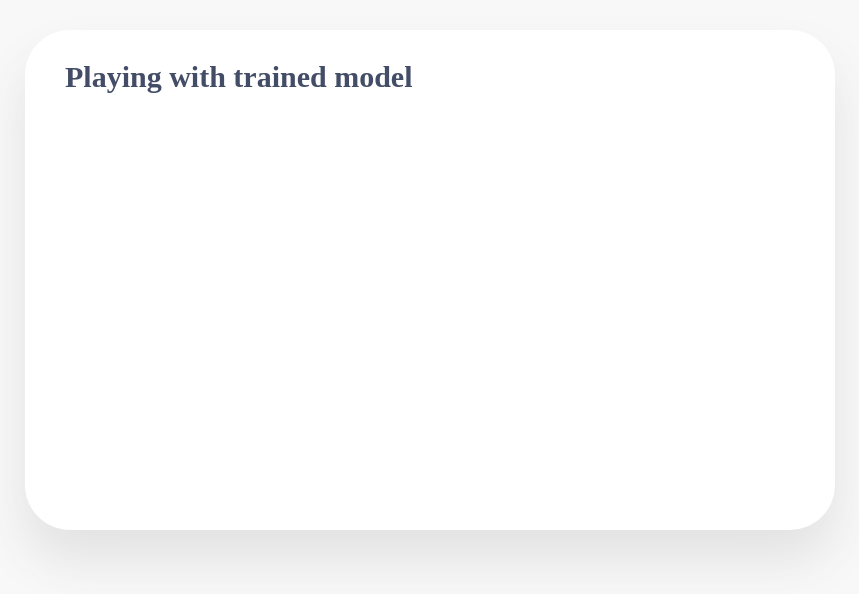
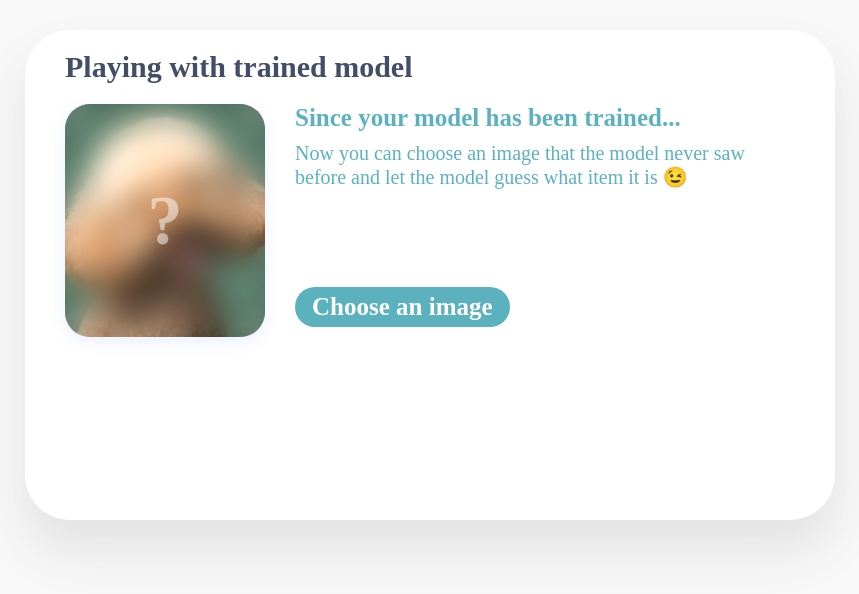
Before and after one commit to howie95/simple-image-classifier-tfjs, an Angular app: page /playing in a window 1280 px wide. Shown: the top 594 px of the page, without its empty margins (210-1069 px from the left). Built offline with nearby package versions, Linux system fonts and the light colour scheme.

Commit message:
Common style changes and playing page finish

```diff
--- a/src/app/app.component.scss
+++ b/src/app/app.component.scss
@@ -3,7 +3,8 @@
   border-radius: 45px;
   background-color: white;
   box-shadow: #e2e2e2 0 30px 50px;
-  padding: 30px 40px;
+  padding: 20px 40px;
+  padding-bottom: 30px;
   margin: 0 auto;
   margin-top: 30px;
   overflow: hidden;
--- a/src/app/app.module.ts
+++ b/src/app/app.module.ts
@@ -6,7 +6,7 @@ import { AppComponent } from './app.component';
 
 @NgModule({
   declarations: [
-    AppComponent
+    AppComponent,
   ],
   imports: [
     BrowserModule,
--- a/src/app/components/button/button.component.scss
+++ b/src/app/components/button/button.component.scss
@@ -1,4 +1,5 @@
 .button-container {
+  display: inline-block;
   position: relative;
   overflow: hidden;
   cursor: pointer;
--- a/src/app/core/store.service.ts
+++ b/src/app/core/store.service.ts
@@ -27,6 +27,12 @@ export class StoreService {
     private tfjsService: TfjsService
   ) { }
 
+  /**
+   * Get stored model labels
+   */
+  getModelLabelList(): Observable<string[]> {
+    return of(this.modelLabels)
+  }
   /**
    * Get stored imageClassList used by pages
    */
@@ -73,7 +79,7 @@ export class StoreService {
     let labels = this.tfjsService.makeLabelOneHot(imageLabelList,this.modelLabels.length)
 
     this.trainModel = this.tfjsService.makeNewModel(this.modelLabels.length, this.imageSideLength)
-    const trainHistory = await this.tfjsService.trainModel(this.trainModel, xs, labels, {
+    await this.tfjsService.trainModel(this.trainModel, xs, labels, {
       onProgress: progress => {
         opt?.onProgress(parseFloat((0.8 * progress + 0.2).toFixed(2)))
       }
@@ -87,14 +93,18 @@ export class StoreService {
   }
 
   async makePredict(imgUrl: string) {
-    let datasetImage = await this.imageService.makeImageDataset([{ image: imgUrl }], this.imageSideLength, {
-      onProgress: progress => {
-        console.log(progress)
-      }
-    })
+    let datasetImage = await this.imageService.makeImageDataset([{ image: imgUrl }], this.imageSideLength)
     let xs = this.tfjsService.getImagesTensor(datasetImage, 1, this.imageSideLength)
     const prediction = (this.trainModel.predict(xs) as tf.Tensor).dataSync()
-    console.log(prediction)
     xs.dispose()
+    let result = []
+    for (let i = 0; i < prediction.length; i++) {
+      result.push({
+        label: this.modelLabels[i],
+        value: parseFloat(prediction[i].toFixed(2))
+      })
+    }
+    result.sort((a, b) => b.value - a.value)
+    return result
   }
 }
--- a/src/app/learn/playing-model/playing-model.component.html
+++ b/src/app/learn/playing-model/playing-model.component.html
@@ -1 +1,39 @@
 <h1 class="page-title">Playing with trained model</h1>
+
+<div class="classifier-container">
+  <div class="classifier-left">
+    <div class="classifier-image">
+      <div class="image-box" style="background-image: url({{classifierImage}});"></div>
+      <div class="image-box image-cover" [ngStyle]="{opacity:predictFinish?'0':'1'}">
+        <span class="icon">?</span>
+      </div>
+    </div>
+    <div class="classifier-ratio" *ngIf="predictFinish">
+      <ng-container *ngFor="let p of predictResultList; index as i">
+        <div class="ratio-item {{p.value >= 0.6 ? 'active' : ''}}" *ngIf="i < 2 && p.value!= 0">
+          <span class="label">{{p.label}}</span>
+          <div class="bar-outside">
+            <div class="bar-inside" [ngStyle]="{width: showRatioBarAnim? p.value*100 + '%' : '0%'}"></div>
+          </div>
+        </div>
+      </ng-container>
+    </div>
+  </div>
+  <div class="classifier-right">
+    <p class="classifier-title">{{classifierTitle}}</p>
+    <p class="classifier-content" *ngIf="!predictFinish">Now you can choose an image that the model never saw before and let the model guess what item it is 😉</p>
+    <p class="classifier-content" *ngIf="predictFinish">Am I right?
+      <br>The prediction accurate is affected by various factors, such as the quantities of train data that you provide.
+      <br>Since I’m a newbie to MachineLearning and TensorFlow,  The image classifier used a very simple model architecture which you can check in the Github.
+      <br><br>This project is inspired by Handwritten digit recognition and Lobe.ai
+    </p>
+
+    <div class="classifier-button">
+      <app-button
+        [label]="predictFinish?'Choose another image':'Choose an image'"
+        (click)="tryChooseImage()">
+      </app-button>
+      <input type="file" name="image" id="imageInput" (change)="predictImageSelected($event)">
+    </div>
+  </div>
+</div>
--- a/src/app/learn/playing-model/playing-model.component.scss
+++ b/src/app/learn/playing-model/playing-model.component.scss
@@ -0,0 +1,113 @@
+.classifier-container {
+  padding: 20px 0;
+  display: flex;
+  flex-direction: row;
+  .classifier-left {
+    .classifier-image {
+      position: relative;
+      width: 200px;
+      height: 233px;
+      border-radius: 25px;
+      overflow: hidden;
+      box-shadow: #adc2ff40 0 5px 15px;
+      .image-box {
+        position: absolute;
+        top: 0;
+        left: 0;
+        width: 200px;
+        height: 233px;
+        background-size: cover;
+        background-position: center;
+      }
+      .image-cover {
+        border-radius: 25px;
+        backdrop-filter: blur(15px) brightness(110%);
+        display: flex;
+        justify-content: center;
+        align-items: center;
+        opacity: 1;
+        transition: .3s all ease-out;
+        .icon {
+          font-size: 70px;
+          font-family: var(--font-family-main);
+          font-weight: bold;
+          color: #ffffff80;
+        }
+      }
+    }
+    .classifier-ratio {
+      margin-top: 15px;
+      width: 200px;
+      border-radius: 25px;
+      box-shadow: #adc2ff40 0 5px 15px;
+      background-color: #F4F7FF;
+      overflow: hidden;
+      padding-top: 10px;
+      padding-bottom: 15px;
+      .ratio-item {
+        padding: 0 9px;
+        margin-bottom: 9px;
+        &:last-child {
+          margin-bottom: 0;
+        }
+        &.active {
+          .label {
+            color: var(--color-success);
+          }
+          .bar-outside {
+            .bar-inside {
+              background-color: var(--color-success);
+            }
+          }
+        }
+        .label {
+          display: block;
+          font-size: 14px;
+          color: var(--color-true);
+          font-family: var(--font-family-main);
+          font-weight: bold;
+          margin-left: 2px;
+          margin-bottom: 3px;
+        }
+        .bar-outside {
+          height: 11px;
+          border-radius: 6px;
+          background-color: white;
+          overflow: hidden;
+          .bar-inside {
+            height: 11px;
+            border-radius: 6px;
+            width: 1%;
+            background-color: var(--color-true);
+            transition: .3s width ease-out;
+          }
+        }
+      }
+    }
+  }
+  .classifier-right {
+    margin-left: 30px;
+    .classifier-title {
+      font-size: var(--font-size-sub-title);
+      font-weight: bold;
+      font-family: var(--font-family-main);
+      color: var(--color-true);
+      margin-bottom: 10px;
+    }
+    .classifier-content {
+      min-height: 130px;
+      margin-bottom: 15px;
+      font-size: var(--font-size-normal);
+      font-family: var(--font-family-main);
+      color: var(--color-true);
+    }
+    .classifier-button {
+      display: inline-block;
+      input {
+        width: 0;
+        height: 0;
+        opacity: 0;
+      }
+    }
+  }
+}
--- a/src/app/learn/playing-model/playing-model.component.ts
+++ b/src/app/learn/playing-model/playing-model.component.ts
@@ -7,14 +7,54 @@ import { StoreService } from '../../core/store.service'
   styleUrls: ['./playing-model.component.scss']
 })
 export class PlayingModelComponent implements OnInit {
-  imageClassList = ''
+  public predictFinish: boolean = false
+  public showRatioBarAnim: boolean = false
+  public modelLabelList: string[] = []
+  public predictResultList: {label: string, value: number}[] = []
+
+  private predictImageUrl: string = ''
+
+  get classifierImage(): string {
+    return this.predictImageUrl || '../../../assets/poodle_dog_guess.png'
+  }
+  get classifierTitle(): string {
+    let text = 'Since your model has been trained...'
+    if(this.predictFinish) {
+      let result = this.predictResultList[0]
+      if(result.value >= 0.8) {
+        text = `I think it must be the ${result.label} 😎!`
+      }else if(result.value >= 0.6) {
+        text = `Emm...It might be the ${result.label} 🤔️?`
+      }else {
+        text = 'Oops...I can\'t figure it out 🤯'
+      }
+    }
+    return text
+  }
 
   constructor(
     private storeService: StoreService
   ) {}
 
   ngOnInit(): void {
-    this.storeService.getImageClassList().subscribe(list => this.imageClassList = JSON.stringify(list))
+    this.storeService.getModelLabelList().subscribe(list => this.modelLabelList = list)
   }
 
+  tryChooseImage() {
+    let inputElement = document.querySelector('#imageInput') as HTMLInputElement
+    inputElement.click()
+  }
+
+  async predictImageSelected(event) {
+    if(this.predictImageUrl){
+      URL.revokeObjectURL(this.predictImageUrl)
+    }
+    const imgFile = event.target.files[0]
+    this.predictImageUrl = URL.createObjectURL(imgFile)
+    this.predictResultList = await this.storeService.makePredict(this.predictImageUrl)
+    this.predictFinish = true
+    setTimeout(() => {
+      this.showRatioBarAnim = true
+    }, 100)
+  }
 }
--- a/src/app/learn/prepare-data/prepare-data.component.scss
+++ b/src/app/learn/prepare-data/prepare-data.component.scss
@@ -30,24 +30,23 @@
     justify-content: center;
     align-items: center;
     &:hover {
-      transform: scale(1.1);
+      transform: scale(1.05);
       .item-bg {
-        filter: blur(8px);
-        opacity: .6;
+        filter: blur(6px) saturate(150%) brightness(140%);
       }
     }
     .item-bg {
       position: absolute;
-      left: 0;
+      left: 10px;
       top: 6px;
-      width: 120px;
+      width: 100px;
       height: 140px;
       border-radius: 25px;
       background-size: cover;
       background-position: center;
       background-color: #e2e6f1;
-      filter: blur(7px);
-      opacity: .7;
+      filter: blur(5px) saturate(130%) brightness(120%);
+      opacity: .6;
       z-index: 0;
       transition: .2s all ease-in-out;
     }
--- a/src/app/learn/prepare-data/prepare-data.component.ts
+++ b/src/app/learn/prepare-data/prepare-data.component.ts
@@ -96,56 +96,4 @@ export class PrepareDataComponent implements OnInit {
       this.isTraining = false
     }, 1000)
   }
-  predictImageSelected(event) {
-    try {
-      const imgFile = event.target.files[0]
-      const imgUrl = URL.createObjectURL(imgFile)
-      this.storeService.makePredict(imgUrl)
-    } catch (error) {
-      console.error(error)
-    }
-  }
-
-  imageSelected(event?) {
-    try {
-      const imgFile = event.target.files[0]
-      const imgUrl = URL.createObjectURL(imgFile)
-      const img = new Image
-      img.src = imgUrl
-      img.onload = () => {
-        this.makeImage(img)
-        URL.revokeObjectURL(imgUrl)
-      }
-    } catch (error) {
-      console.error(error)
-    }
-  }
-  makeImage(img: HTMLImageElement) {
-    let canvas = document.createElement('canvas')
-    canvas.width = 150
-    canvas.height = 150
-    let canvasCtx = canvas.getContext('2d')
-    let drawRect = this.getCanvasRect(150,150,img.width,img.height)
-    canvasCtx.drawImage(img,drawRect.rectX,drawRect.rectY,drawRect.rectW,drawRect.rectH,0,0,150,150)
-    document.body.appendChild(canvas)
-  }
-  getCanvasRect(canvasW: number, canvasH: number, SourceW: number, SourceH: number) {
-    let rectX = 0,
-        rectY = 0,
-        rectW = SourceW,
-        rectH = SourceH
-    if(SourceW > SourceH || (SourceW == SourceH && canvasW < canvasH)) {
-      rectW = canvasW * SourceH / canvasH
-      rectX = (SourceW - rectW) / 2
-    }else if(SourceW < SourceH || (SourceW == SourceH && canvasW > canvasH)) {
-      rectH = canvasH * SourceW / canvasW
-      rectY = (SourceH - rectH) / 2
-    }
-    return {
-      rectX,
-      rectY,
-      rectW,
-      rectH
-    }
-  }
 }
```
Also changed, not shown: src/app/components/components.module.ts (added, +17 -0 lines), src/app/learn/learn.module.ts (+6 -5 lines), src/assets/poodle_dog_guess.png (added).
